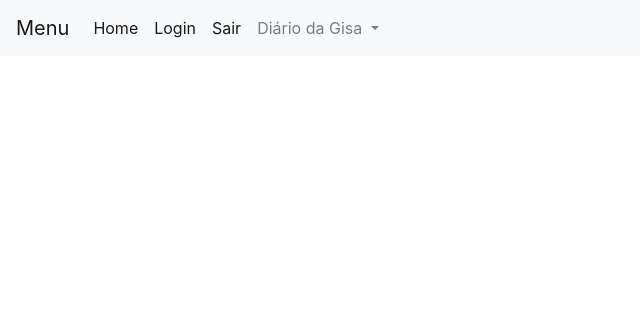
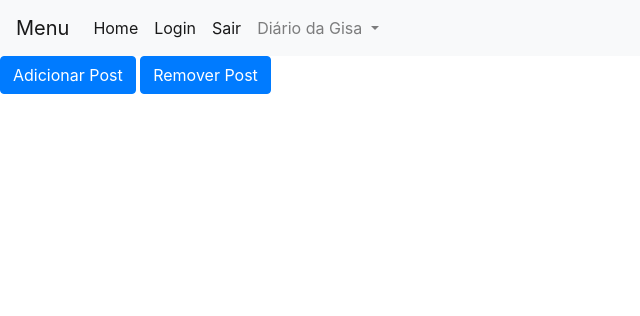
Before and after one commit to PedroPV78/sitewthflask, a Flask app: template templates/editdiario.html in a window 1280 px wide. Shown: the top 316 px of the page, without its empty margins (0-640 px from the left). Run offline with Flask 2, Linux system fonts and the light colour scheme; the template is opened without the code that fills it, so the values that code supplies are empty.

Commit message:
varias coisas

```diff
--- a/main.py
+++ b/main.py
@@ -5,7 +5,7 @@ import mysql.connector
 db = mysql.connector.connect(
     host="localhost",
     user="root",
-    passwd="",
+    passwd="Pv831842@",
     database="users"
 )
 
@@ -70,7 +70,9 @@ def register():
 
 @app.route("/edit", methods=["GET", "POST"])
 def editdiario():
-    return render_template("editdiario.html")
+    mycursor.execute("SELECT * FROM posts")
+    posts = mycursor.fetchall()
+    return render_template("editdiario.html", aaaa=len(posts))
 
 
 if __name__ == "__main__":
--- a/static/src/posts.json
+++ /dev/null
@@ -1,7 +0,0 @@
-[
-    {
-        "id": 0,
-        "title": "Primeiro post",
-        "content": "teste"
-    }
-]
--- a/templates/editdiario.html
+++ b/templates/editdiario.html
@@ -1,15 +1,17 @@
 {% extends "base.html" %}
 {% block title %} Editar Diário {% endblock %}
-
 {% block content %}
 
-    <script type="text/javascript" src="{{url_for('static', filename='posts.json')}}"></script>
+    <div id="posts">
+        <!-- button that goes to /addPost -->
+        <a href="/addPost" class="btn btn-primary">Adicionar Post</a>
+        <!-- button that goes to /removePost -->
+        <a href="/removePost" class="btn btn-primary">Remover Post</a>
 
-    <script type="text/javascript">
-        var dadosPosts = JSON.parse(posts)
-        for (var elem of dadosPosts) {
-            console.log(dadosPosts[elem]);
-        }
-    </script>
+        {% for post in range(aaaa) %}
+            <h3>post</h3>
+        {% endfor %}
+    </div>
+
 
 {% endblock %}
--- a/templates/logado.html
+++ b/templates/logado.html
@@ -40,7 +40,7 @@
     let tiD = setTimeout(function() {
         window.location.href = "/"
         window.clearTimeout(tiD);
-    }, 4000);
+    }, 2000);
 </script>
 
 {% endblock %}
```
